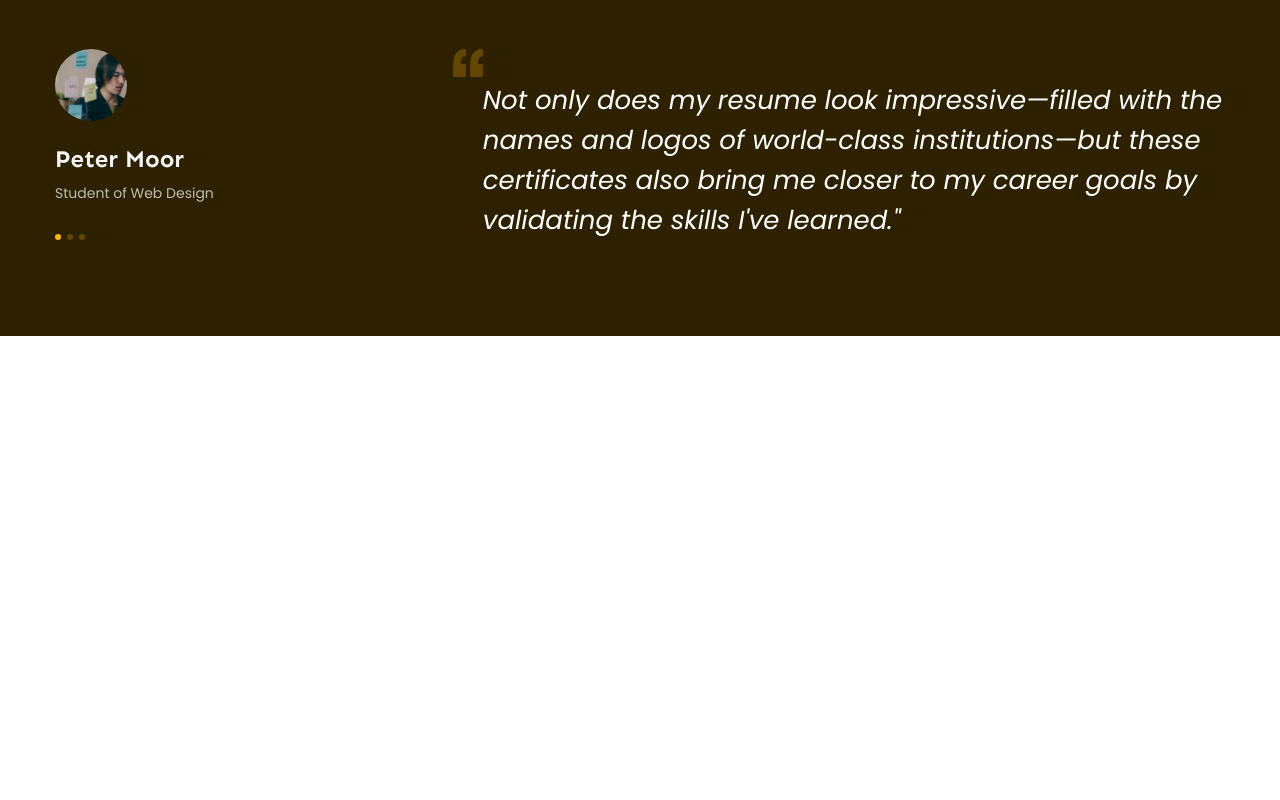
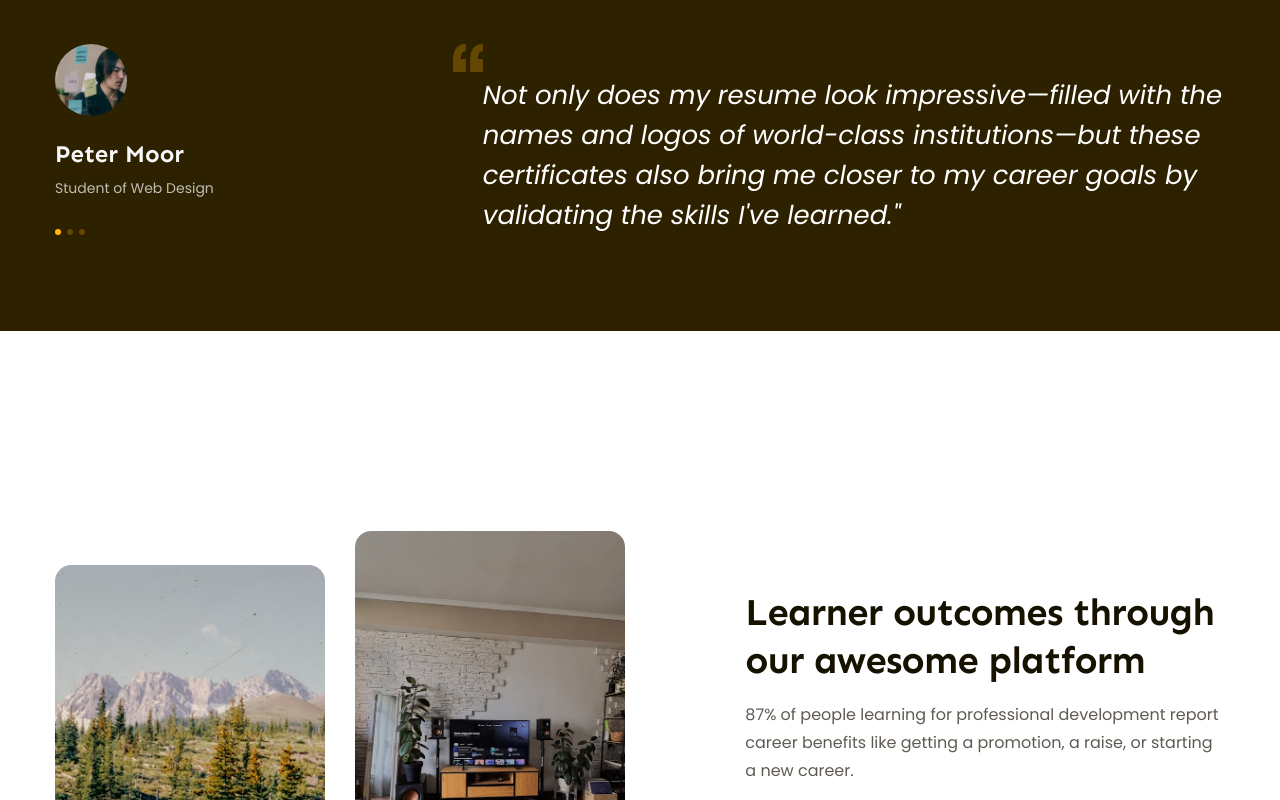
Before and after one commit to nguyencuong335/htmlcss-project-02, a plain HTML site: page index.html in a window 1280 px wide. Shown: the part 2000-2800 px from the top of the page. Drawn offline with Linux system fonts and the light colour scheme.

Commit message:
Làm phần Features #1

```diff
--- a/assets/css/styles.css
+++ b/assets/css/styles.css
@@ -41,7 +41,7 @@ a {
 .heading {
     font-family: var(--font-heading);
     font-weight: 700;
-    letter-spacing: -0.02rem;
+    letter-spacing: -0.02em;
     color: #171100;
 }
 
@@ -183,7 +183,7 @@ a {
 .hero-summary .icon {
     width: 48px;
     height: 48px;
-    border-radius: 50px;
+    border-radius: 50%;
     display: flex;
     align-items: center;
     justify-content: center;
@@ -243,7 +243,7 @@ a {
 .hero .watch-video {
     display: flex;
     align-items: center;
-    margin-left: 128px;
+    margin-left: 28px;
     border: none;
     background: transparent;
     cursor: pointer;
@@ -476,3 +476,52 @@ a {
     line-height: 1.54;
     color: #ffffff;
 }
+
+/* Features */
+.features {
+    margin-top: 135px;
+    padding: 65px 0;
+}
+
+.features .body {
+    display: flex;
+    justify-content: space-between;
+}
+
+.features .images {
+    display: flex;
+    gap: 0 30px;
+}
+
+.features .images img {
+    width: 270px;
+    height: 404px;
+    border-radius: 16px;
+    object-fit: cover;
+}
+
+.features img.lower {
+    margin-top: 34px;
+}
+
+.features .content {
+    width: 41%;
+    display: flex;
+    flex-direction: column;
+    align-items: flex-start;
+    justify-content: center;
+}
+
+.features .desc {
+    margin-top: 16px;
+    font-size: 1.6rem;
+    line-height: 1.75;
+    color: #5f5b53;
+}
+
+.features .content .cta-btn {
+    margin-top: 32px;
+    min-width: 137px;
+    color: #fff;
+    background: var(--primary-color);
+}
--- a/index.html
+++ b/index.html
@@ -416,6 +416,37 @@
                     </div>
                 </div>
             </div>
+
+            <!-- Features -->
+            <div class="features">
+                <div class="main-content">
+                    <div class="body">
+                        <div class="images">
+                            <img
+                                class="lower"
+                                src="./assets/img/feature-1.jpg"
+                                alt="Learner outcomes through our awesome platform"
+                            />
+                            <img
+                                src="./assets/img/feature-2.jpg"
+                                alt="Learner outcomes through our awesome platform"
+                            />
+                        </div>
+                        <div class="content">
+                            <h2 class="heading lv2">
+                                Learner outcomes through our awesome platform
+                            </h2>
+                            <p class="desc">
+                                87% of people learning for professional
+                                development report career benefits like getting
+                                a promotion, a raise, or starting a new career.
+                            </p>
+                            <p class="desc">Lesson Impact Report (2022)</p>
+                            <a href="#!" class="btn cta-btn">Sign Up</a>
+                        </div>
+                    </div>
+                </div>
+            </div>
         </main>
     </body>
 </html>
```
Also changed, not shown: assets/img/feature-1.jpg (added), assets/img/feature-2.jpg (added).
